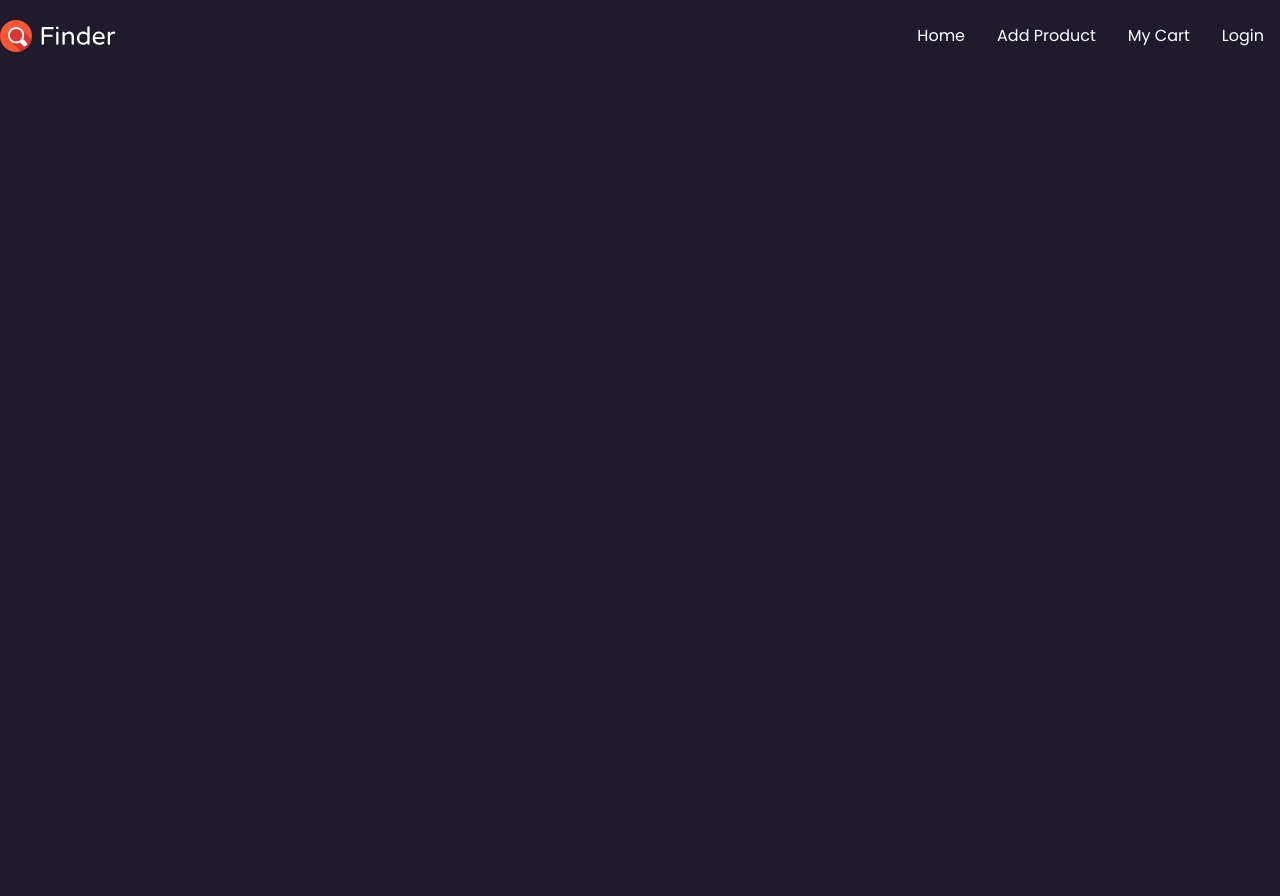
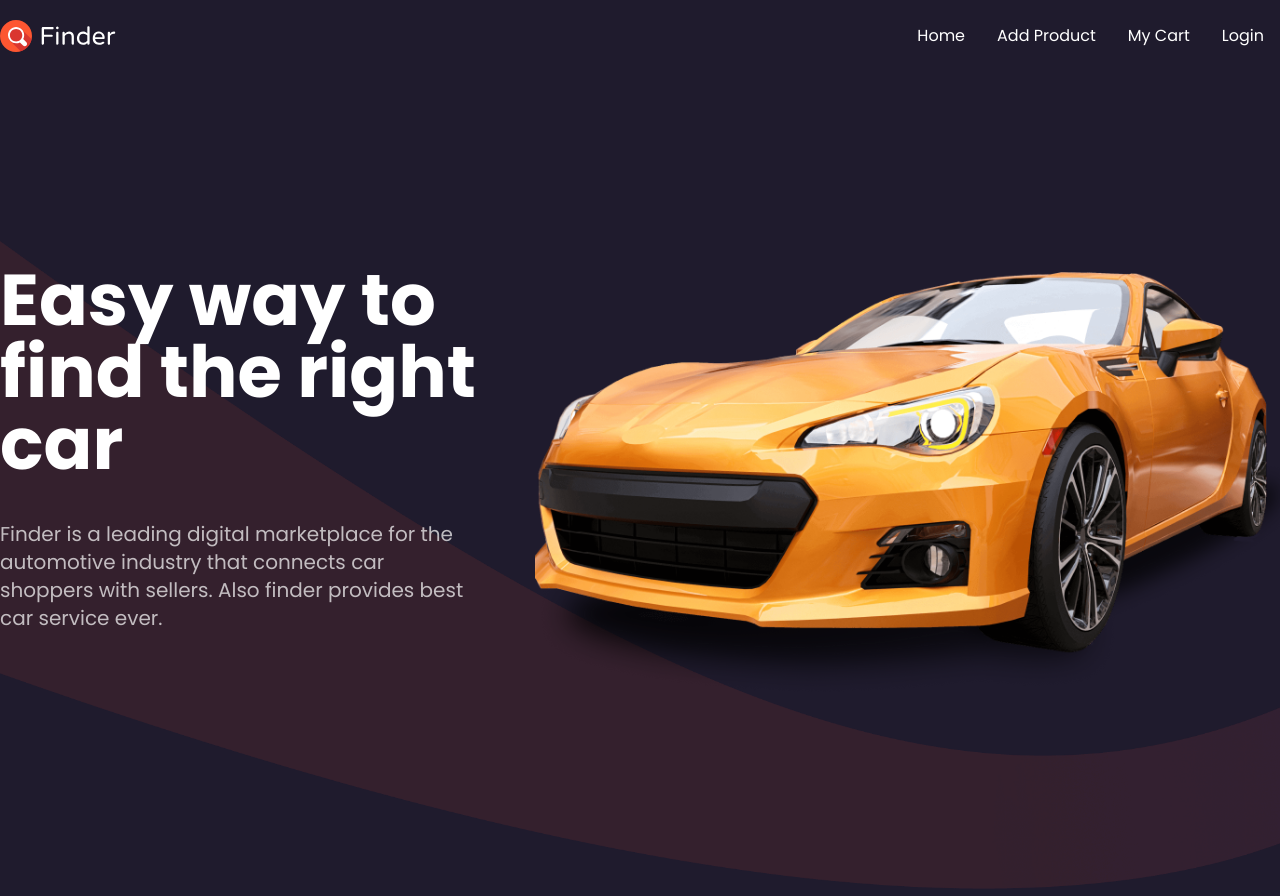
Before and after one commit to sabbirsami/automotive-client-site, a React (Vite) app: page / in a window 1280 px wide. Before the commit the page ends 800 px from the top, so only its background shows below. Built offline with nearby package versions, Linux system fonts and the light colour scheme.

Commit message:
banner section done

```diff
--- /dev/null
+++ b/src/components/home/Banner.jsx
@@ -0,0 +1,26 @@
+import bannerCar from "../../assets/hero-car.png";
+const Banner = () => {
+    return (
+        <div className=" bg-hero bg-cover bg-no-repeat">
+            <div className="container-lg bg-hero-pattern py-48">
+                <div className="grid grid-cols-5 gap-14 items-center">
+                    <div className="pb-8 col-span-2">
+                        <h1 className="text-7xl font-bold">
+                            Easy way to find the right car
+                        </h1>
+                        <p className=" py-10 text-xl opacity-70">
+                            Finder is a leading digital marketplace for the
+                            automotive industry that connects car shoppers with
+                            sellers. Also finder provides best car service ever.
+                        </p>
+                    </div>
+                    <div className="col-span-3">
+                        <img src={bannerCar} alt="" />
+                    </div>
+                </div>
+            </div>
+        </div>
+    );
+};
+
+export default Banner;
--- a/src/components/home/Home.jsx
+++ b/src/components/home/Home.jsx
@@ -1,5 +1,11 @@
+import Banner from "./Banner";
+
 const Home = () => {
-    return <div></div>;
+    return (
+        <div>
+            <Banner />
+        </div>
+    );
 };
 
 export default Home;
--- a/src/index.css
+++ b/src/index.css
@@ -3,8 +3,12 @@
 @tailwind utilities;
 body {
     font-family: "Poppins", sans-serif;
+    color: white;
 }
 .container-lg {
     max-width: 1280px;
     margin: 0 auto;
 }
+.bg-hero {
+    background-image: url("./assets/hero-bg.png");
+}
```
